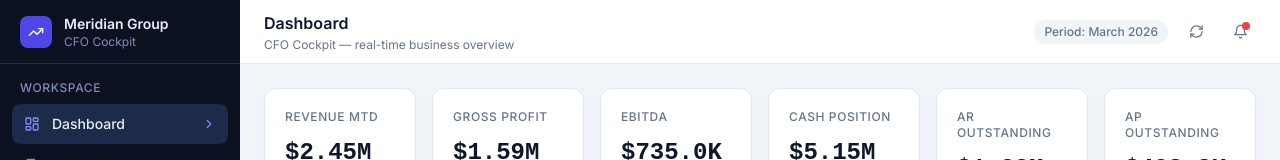
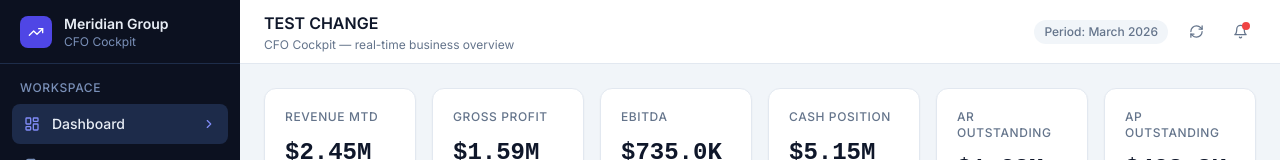
Before and after one commit to vanjagcpa-arch/Finance-management, a Next.js app: page / in a window 1280 px wide. Shown: the top 160 px of the page. Built offline with nearby package versions, Linux system fonts and the light colour scheme.

Commit message:
Test change: update homepage heading to TEST CHANGE
https://claude.ai/code/session_01YGvWsiFBwNENhAAawHsRYQ

```diff
--- a/src/app/page.tsx
+++ b/src/app/page.tsx
@@ -94,7 +94,7 @@ export default function DashboardPage() {
 
   return (
     <div className="flex flex-col h-full overflow-hidden">
-      <Header title="Dashboard" subtitle="CFO Cockpit — real-time business overview" />
+      <Header title="TEST CHANGE" subtitle="CFO Cockpit — real-time business overview" />
       <div className="flex-1 overflow-y-auto p-6 space-y-6">
 
         {/* KPI Row */}
```
